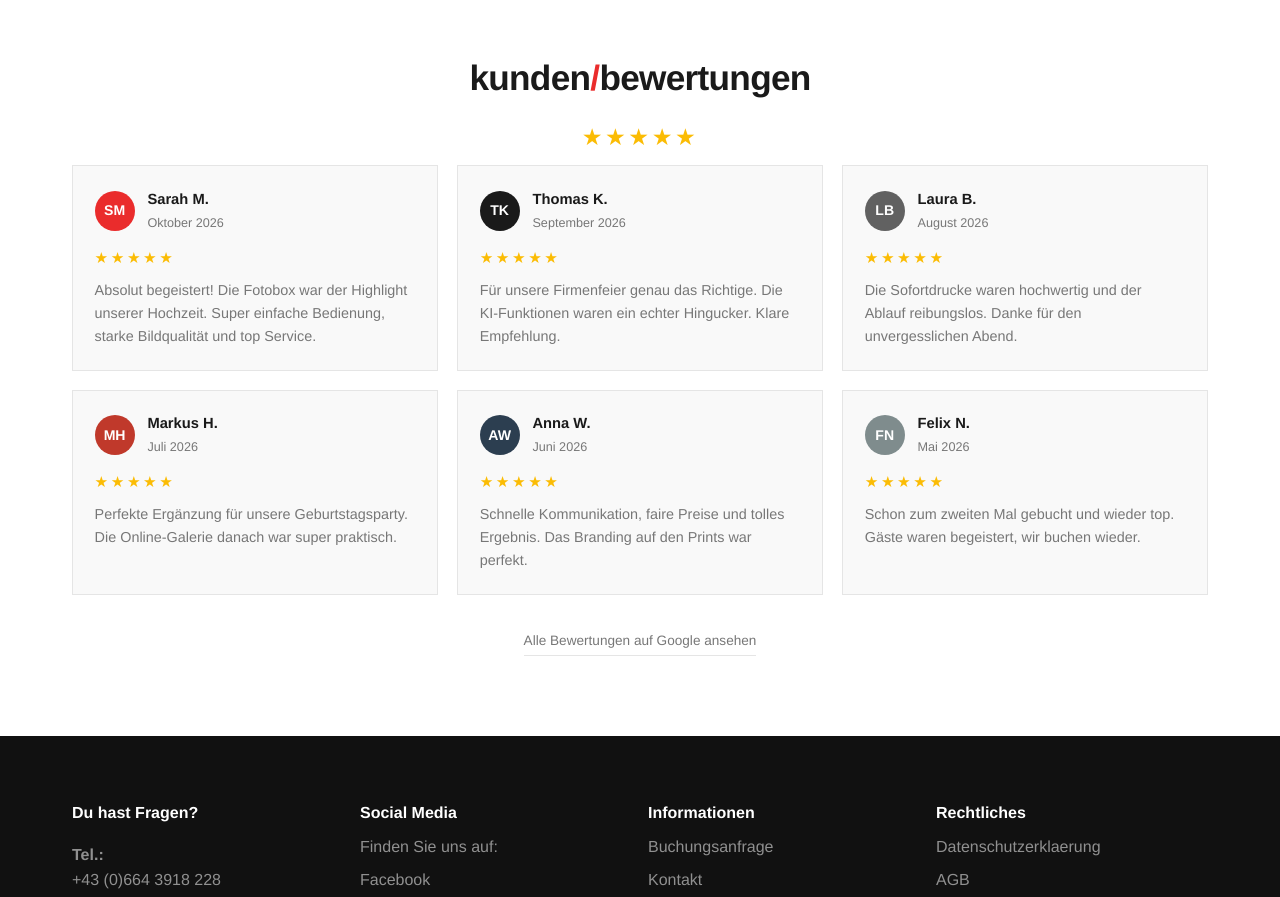
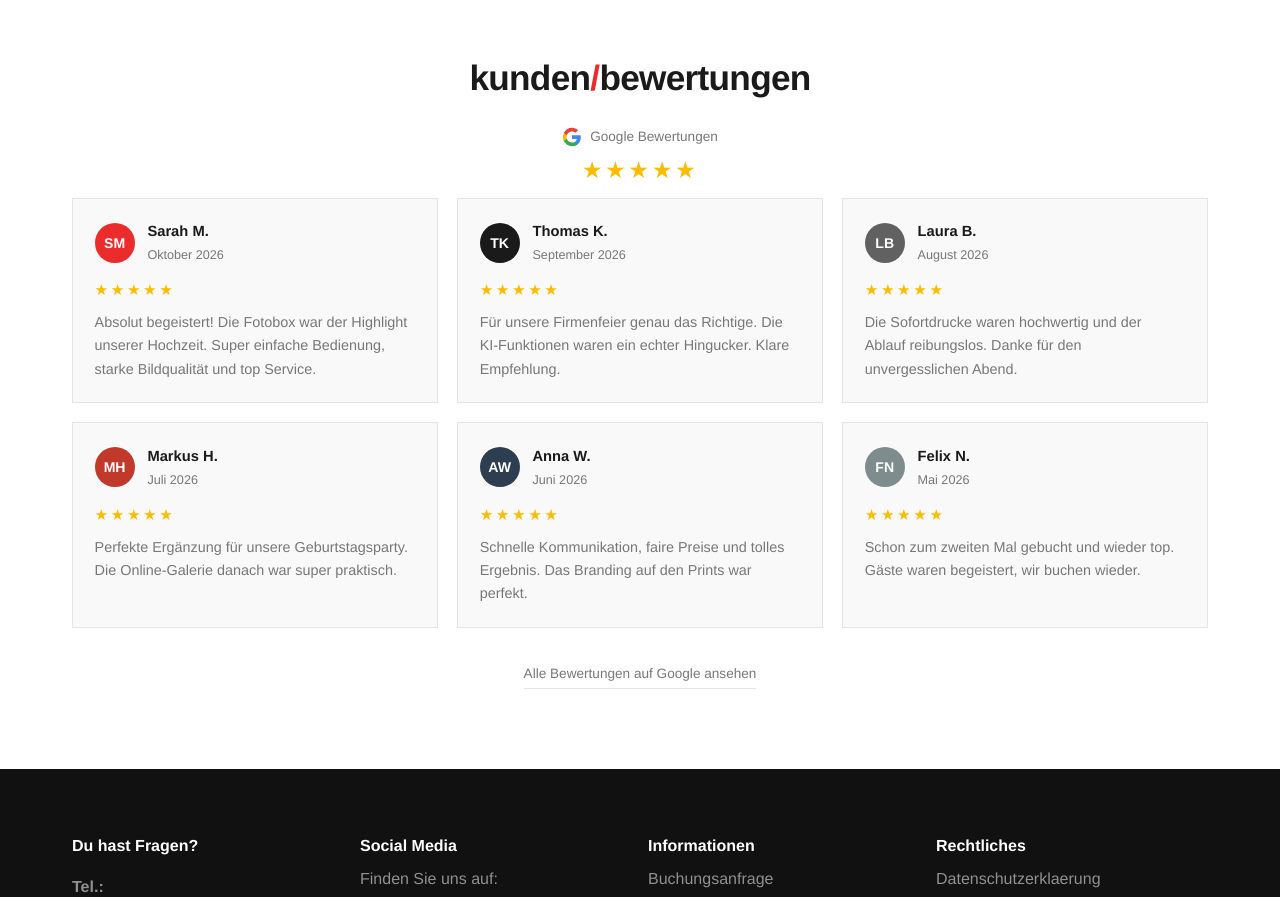
Before and after one commit to Blitzi9188/fotobox.tirol, a Next.js app: page /kontakt in a window 1280 px wide. Shown: the part 1660-2557 px from the top of the page. Built offline with nearby package versions, Linux system fonts and the light colour scheme.

Commit message:
style: add Google badge under reviews heading on inquiry page

```diff
--- a/src/app/kontakt/page.tsx
+++ b/src/app/kontakt/page.tsx
@@ -119,6 +119,15 @@ export default async function KontaktPage({
               <div className="reviews-header">
                 <h2 style={{ marginBottom: "0.35rem" }}>{reviews.heading.split("/")[0]}<span className="accent-slash">/</span>{reviews.heading.split("/")[1] || ""}</h2>
               </div>
+              <div className="google-badge">
+                <svg className="google-logo" viewBox="0 0 24 24" xmlns="http://www.w3.org/2000/svg" aria-hidden>
+                  <path d="M22.56 12.25c0-.78-.07-1.53-.2-2.25H12v4.26h5.92c-.26 1.37-1.04 2.53-2.21 3.31v2.77h3.57c2.08-1.92 3.28-4.74 3.28-8.09z" fill="#4285F4" />
+                  <path d="M12 23c2.97 0 5.46-.98 7.28-2.66l-3.57-2.77c-.98.66-2.23 1.06-3.71 1.06-2.86 0-5.29-1.93-6.16-4.53H2.18v2.84C3.99 20.53 7.7 23 12 23z" fill="#34A853" />
+                  <path d="M5.84 14.09c-.22-.66-.35-1.36-.35-2.09s.13-1.43.35-2.09V7.07H2.18C1.43 8.55 1 10.22 1 12s.43 3.45 1.18 4.93l3.66-2.84z" fill="#FBBC05" />
+                  <path d="M12 5.38c1.62 0 3.06.56 4.21 1.64l3.15-3.15C17.45 2.09 14.97 1 12 1 7.7 1 3.99 3.47 2.18 7.07l3.66 2.84c.87-2.6 3.3-4.53 6.16-4.53z" fill="#EA4335" />
+                </svg>
+                Google Bewertungen
+              </div>
               <div className="reviews-fixed-stars" aria-label="5 von 5 Sterne">★★★★★</div>
             </div>
             <div className="reviews-grid">
```
